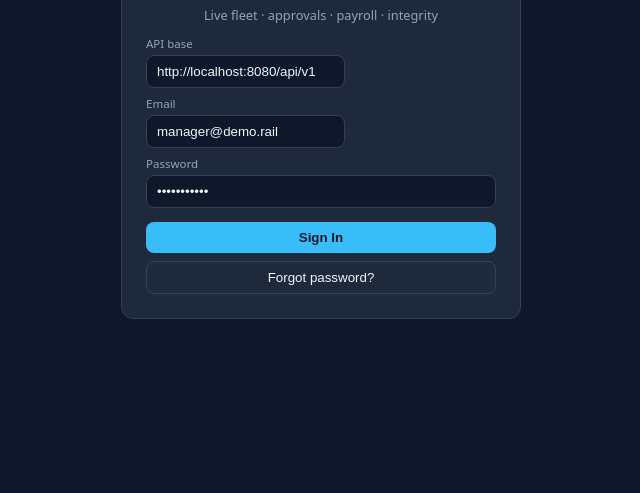
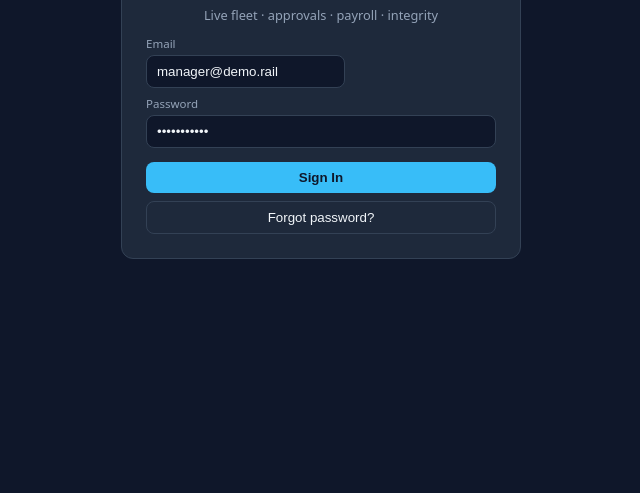
Before and after one commit to joellevato559/precision-rail, a website: page manager-web/index.html in a window 1280 px wide. Shown: the part 307-800 px from the top of the page, without its empty margins (319-959 px from the left). Drawn offline with nearby package versions, Linux system fonts and the light colour scheme.

Commit message:
Update index.html

```diff
--- a/manager-web/index.html
+++ b/manager-web/index.html
@@ -184,8 +184,8 @@
       </div>
       <h1 style="text-align:center;">Manager Console</h1>
       <p class="muted" style="text-align:center;">Live fleet · approvals · payroll · integrity</p>
-      <label>API base</label>
-      <input id="apiBase" value="http://localhost:8080/api/v1" />
+
+      <input id="apiBase" value="https://api.precisionrailgroup.com/api/v1" style="display:none" />
       <label>Email</label>
       <input id="email" value="manager@demo.rail" />
       <label>Password</label>
```
